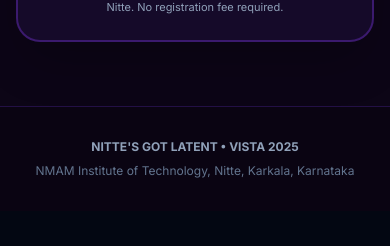
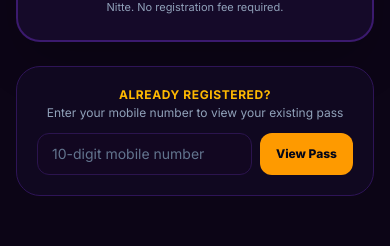
Before and after one commit to sujanrajyt-ui/ticket, a Next.js app: page / in a window 390 px wide. Shown: the part 1707-1953 px from the top of the page. Before the commit the page ends 1918 px from the top, so only its background shows below. Built offline with nearby package versions, Linux system fonts and the light colour scheme; no server answers; the database is empty.

Commit message:
Fix admin role detection, add view-by-phone pass retrieval, fix location overflow, GET ENTRY PASS button

```diff
--- a/src/app/admin/attendees/[id]/page.tsx
+++ b/src/app/admin/attendees/[id]/page.tsx
@@ -21,15 +21,10 @@
     const [userRole, setUserRole] = useState<"admin" | "volunteer" | null>(null);
 
     useEffect(() => {
-        import("@/lib/supabase/client").then(({ createClient }) => {
-            const supabase = createClient();
-            supabase.auth.getUser().then(async ({ data: { user } }) => {
-                if (!user) return;
-                const { data: rawProfile } = await supabase.from("profiles").select("role").eq("id", user.id).single();
-                const profile = rawProfile as unknown as { role: "admin" | "volunteer" } | null;
-                setUserRole(profile?.role || null);
-            });
-        });
+        fetch("/api/admin/me")
+            .then((r) => r.json())
+            .then((json) => { if (json.role) setUserRole(json.role); })
+            .catch(() => { /* keep null */ });
     }, []);
 
     const fetchAttendee = async () => {
--- /dev/null
+++ b/src/app/api/admin/me/route.ts
@@ -0,0 +1,18 @@
+import { NextResponse } from "next/server";
+import { cookies } from "next/headers";
+
+export async function GET() {
+    try {
+        const cookieStore = await cookies();
+        const adminSessionRaw = cookieStore.get("admin_session")?.value;
+
+        if (adminSessionRaw) {
+            const session = JSON.parse(adminSessionRaw) as { role?: string; username?: string };
+            return NextResponse.json({ role: session.role || "volunteer", username: session.username });
+        }
+
+        return NextResponse.json({ role: null });
+    } catch {
+        return NextResponse.json({ role: null });
+    }
+}
--- /dev/null
+++ b/src/app/api/lookup-by-phone/route.ts
@@ -0,0 +1,23 @@
+import { NextRequest, NextResponse } from "next/server";
+import { lookupAttendeeByPhone } from "@/lib/db";
+
+export async function POST(request: NextRequest) {
+    try {
+        const body = await request.json();
+        const phone = (body.phone || "").trim().replace(/\D/g, "");
+
+        if (!phone || phone.length !== 10) {
+            return NextResponse.json({ error: "Please enter a valid 10-digit mobile number." }, { status: 400 });
+        }
+
+        const attendee = await lookupAttendeeByPhone(phone);
+
+        if (!attendee) {
+            return NextResponse.json({ error: "No registration found for this mobile number." }, { status: 404 });
+        }
+
+        return NextResponse.json({ qr_token: attendee.qr_token });
+    } catch {
+        return NextResponse.json({ error: "Something went wrong. Please try again." }, { status: 500 });
+    }
+}
--- a/src/app/page.tsx
+++ b/src/app/page.tsx
@@ -1,6 +1,6 @@
 "use client";
 
-import { useState, useMemo } from "react";
+import { useState, useMemo, useRef } from "react";
 import Image from "next/image";
 import { useRouter } from "next/navigation";
 import { useForm } from "react-hook-form";
@@ -30,6 +30,10 @@
   const { settings } = useEventConfig();
   const [serverError, setServerError] = useState<string | null>(null);
   const [isSubmitting, setIsSubmitting] = useState(false);
+  const [phoneInput, setPhoneInput] = useState("");
+  const [phoneError, setPhoneError] = useState<string | null>(null);
+  const [phoneLoading, setPhoneLoading] = useState(false);
+  const phoneRef = useRef<HTMLInputElement>(null);
 
   const schema = useMemo(() => {
     const usnRegex = compileUSNRegex(settings.usnRegex);
@@ -112,6 +116,31 @@
 
   const scrollToRegister = () => {
     document.getElementById("register-form")?.scrollIntoView({ behavior: "smooth" });
+  };
+
+  const handleViewPass = async () => {
+    const phone = phoneInput.trim().replace(/\D/g, "");
+    if (phone.length !== 10) {
+      setPhoneError("Enter a valid 10-digit mobile number.");
+      phoneRef.current?.focus();
+      return;
+    }
+    setPhoneError(null);
+    setPhoneLoading(true);
+    try {
+      const res = await fetch("/api/lookup-by-phone", {
+        method: "POST",
+        headers: { "Content-Type": "application/json" },
+        body: JSON.stringify({ phone }),
+      });
+      const json = await res.json();
+      if (!res.ok) { setPhoneError(json.error || "Not found."); return; }
+      router.push(`/success/${json.qr_token}`);
+    } catch {
+      setPhoneError("Network error. Please try again.");
+    } finally {
+      setPhoneLoading(false);
+    }
   };
 
   return (
@@ -304,6 +333,37 @@
               </p>
             </form>
           </div>
+
+          {/* View Existing Pass */}
+          <div className="bg-[#100820] border border-[#2e1457] rounded-3xl p-5 space-y-3">
+            <div className="text-center">
+              <p className="text-xs font-bold text-amber-400 uppercase tracking-wider">Already Registered?</p>
+              <p className="text-slate-400 text-xs mt-0.5">Enter your mobile number to view your existing pass</p>
+            </div>
+            <div className="flex gap-2">
+              <div className="flex-1 relative">
+                <input
+                  ref={phoneRef}
+                  type="tel"
+                  inputMode="numeric"
+                  maxLength={10}
+                  placeholder="10-digit mobile number"
+                  value={phoneInput}
+                  onChange={(e) => { setPhoneInput(e.target.value.replace(/\D/g, "")); setPhoneError(null); }}
+                  onKeyDown={(e) => e.key === "Enter" && handleViewPass()}
+                  className="w-full bg-[#120721] border border-[#2b144e] rounded-xl px-3.5 py-2.5 text-sm text-white placeholder:text-slate-500 focus:outline-none focus:ring-2 focus:ring-amber-500"
+                />
+              </div>
+              <button
+                onClick={handleViewPass}
+                disabled={phoneLoading}
+                className="flex-shrink-0 bg-amber-500 hover:bg-amber-400 disabled:opacity-60 text-slate-950 font-extrabold text-xs rounded-xl px-4 py-2.5 transition-colors"
+              >
+                {phoneLoading ? "…" : "View Pass"}
+              </button>
+            </div>
+            {phoneError && <p className="text-red-400 text-xs font-semibold text-center">{phoneError}</p>}
+          </div>
         </div>
       </section>
 
--- a/src/lib/db.ts
+++ b/src/lib/db.ts
@@ -240,6 +240,29 @@
     }
 }
 
+export async function lookupAttendeeByPhone(phone: string): Promise<Attendee | null> {
+    const clean = phone.trim().replace(/\D/g, "");
+    if (!clean) return null;
+
+    // Check mock store first
+    const mockMatch = mockAttendees.find((a) => a.phone === clean);
+    if (mockMatch) return mockMatch;
+
+    if (isMockMode()) return null;
+
+    try {
+        const supabase = await createAdminClient();
+        const { data } = await supabase
+            .from("attendees")
+            .select("*")
+            .eq("phone", clean)
+            .maybeSingle();
+        return data as unknown as Attendee | null;
+    } catch {
+        return null;
+    }
+}
+
 export async function deleteAttendee(idOrToken: string): Promise<{ success: boolean; error?: string }> {
     if (!idOrToken) return { success: false, error: "ID or Token required" };
 
```
